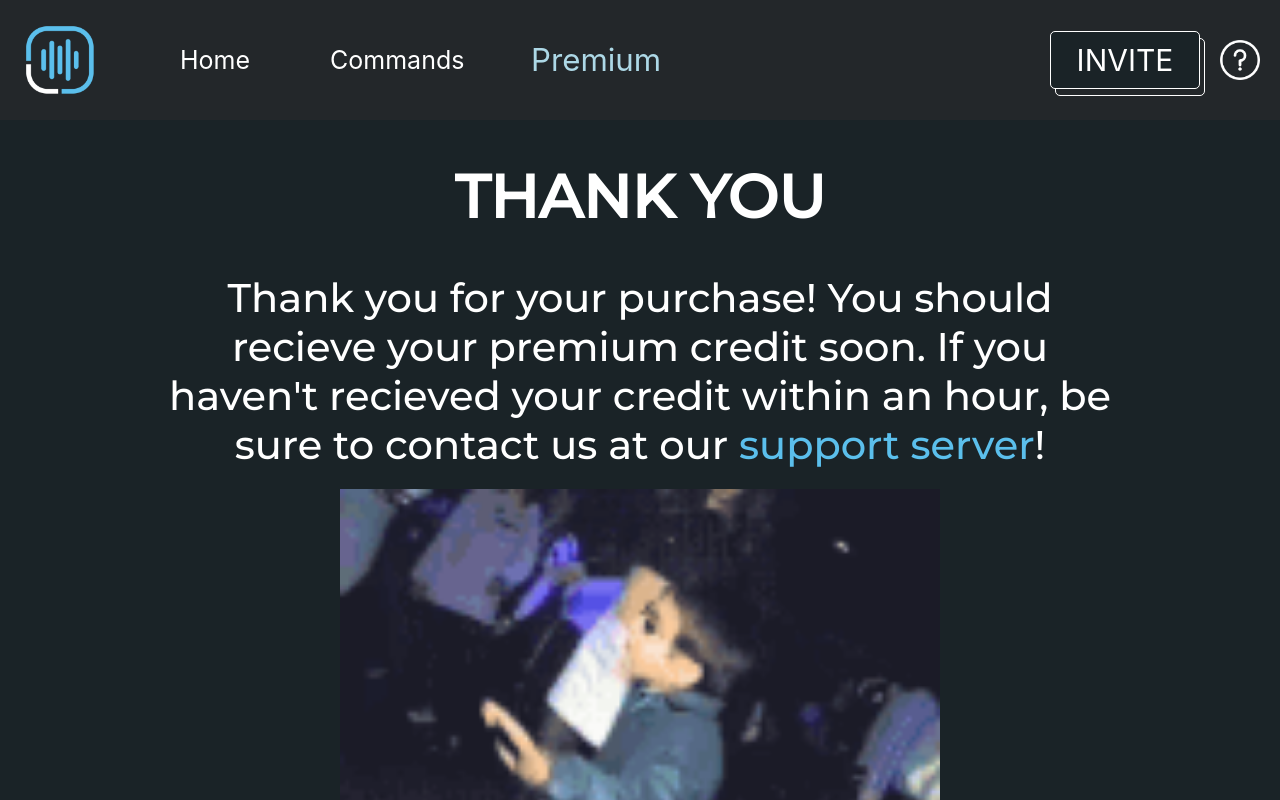
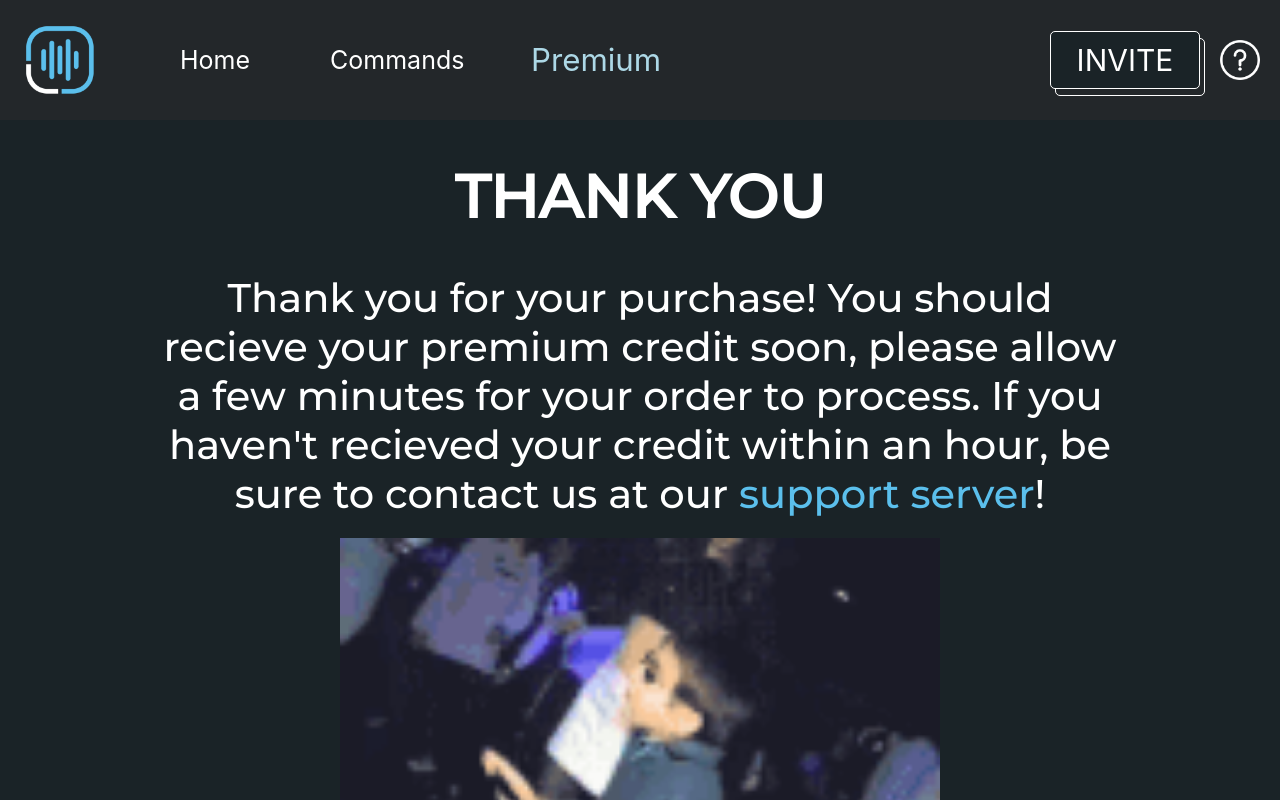
Before and after one commit to okay1204/Voice-Rooms-Site, a React (Create React App) app: page /premium/thanks in a window 1280 px wide. Shown: the top 800 px of the page. Built offline with nearby package versions, Linux system fonts and the light colour scheme.

Commit message:
Adjusted thanks maessage

```diff
--- a/src/pages/thanks.js
+++ b/src/pages/thanks.js
@@ -14,7 +14,7 @@ function Thanks() {
             <h1 className='thanks-title'>Thank You</h1>
 
             <span className='thanks-desc'>
-                Thank you for your purchase! You should recieve your premium credit soon.
+                Thank you for your purchase! You should recieve your premium credit soon, please allow a few minutes for your order to process.
                 If you haven't recieved your credit within an hour, be sure to contact us at our <a href='https://discord.gg/HTMKMhC' target='_blank' rel='noreferrer'>support server</a>!
             </span>
 
```
